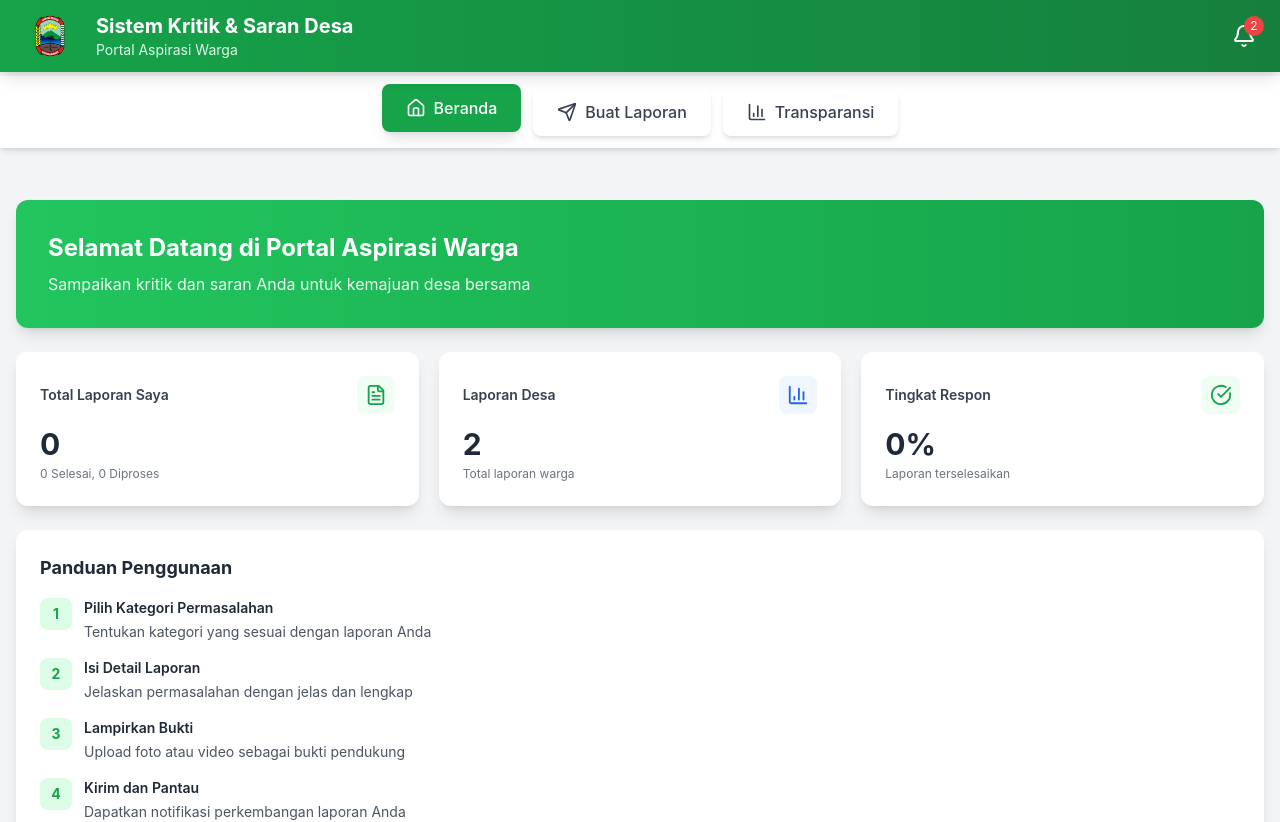
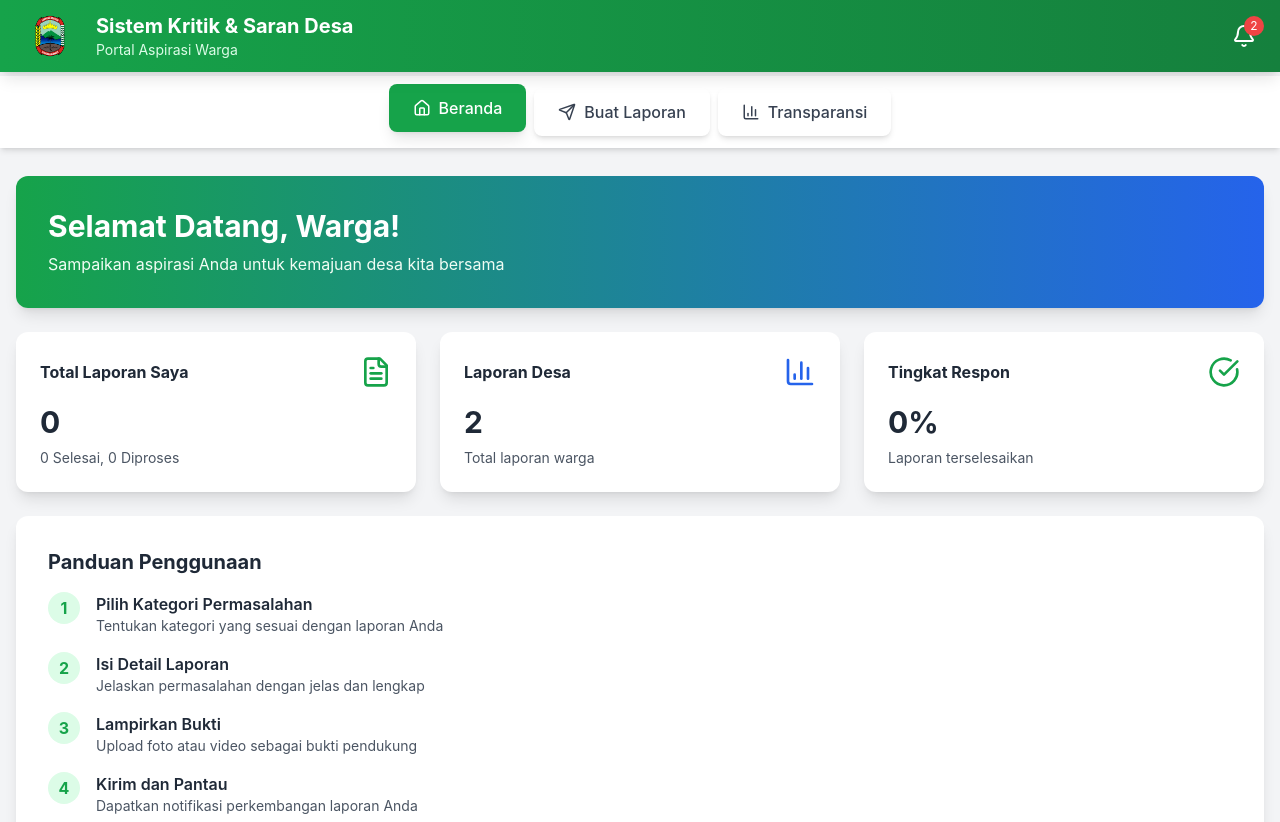
Before and after one commit to 14-128-RagilBayuSaputra/tugas-ksi, a React (Create React App) app: page / in a window 1280 px wide. Shown: the top 822 px of the page. Built offline with nearby package versions, Linux system fonts and the light colour scheme.

Commit message:
UPDATE TERBARU

```diff
--- a/src/components/Header.js
+++ b/src/components/Header.js
@@ -1,36 +1,33 @@
 // src/components/Header.js
 
 import React from 'react';
-// Hapus ikon navigasi, sisakan Bell
 import { Bell } from 'lucide-react';
 
-// Hapus props 'currentPage' dan 'setCurrentPage'
-export default function Header({
-  notifications,
-  setShowNotification,
-  showNotification,
-  isLoggedIn
-}) {
+export default function Header({ notifications, setShowNotification, showNotification, isLoggedIn }) {
   return (
-    // Kita buat sticky agar tetap di atas
     <header className="bg-gradient-to-r from-green-600 to-green-700 text-white shadow-lg sticky top-0 z-40">
-      {/* Kembalikan padding py-3 */}
+      {/* Tambahkan padding horizontal 'px-4' untuk mobile */}
       <div className="container mx-auto px-4 py-3 flex justify-between items-center">
+        <div className="flex items-center space-x-3 overflow-hidden"> {/* Tambahkan overflow-hidden */}
 
-        <div className="flex items-center space-x-3">
-          {/* Logo h-12 Anda tetap di sini */}
           <img
             src="/Logo Lampung selatan.png"
             alt="Logo Lampung Selatan"
-            className="h-12 w-auto object-contain"
+            className="h-12 w-auto object-contain flex-shrink-0" // Tambahkan flex-shrink-0
           />
+
           <div>
-            <h1 className="text-xl font-bold">Sistem Kritik & Saran Desa</h1>
-            <p className="text-sm text-green-100">Portal Aspirasi Warga</p>
+            {/* --- PERUBAHAN DI SINI --- */}
+            {/* Ukuran teks di HP (text-lg) dan di desktop (md:text-xl) */}
+            <h1 className="text-lg md:text-xl font-bold whitespace-nowrap">Sistem Kritik & Saran Desa</h1>
+            {/* Sembunyikan di HP (hidden), tampilkan di tablet/desktop (md:block) */}
+            <p className="text-sm text-green-100 hidden md:block">Portal Aspirasi Warga</p>
+            {/* ------------------------- */}
           </div>
         </div>
 
-        <div className="flex items-center space-x-4">
+        {/* Kurangi jarak di HP */}
+        <div className="flex items-center space-x-2 md:space-x-4">
           <button
             onClick={() => setShowNotification(!showNotification)}
             className="relative p-2 hover:bg-green-500 rounded-lg transition-colors"
@@ -42,7 +39,7 @@ export default function Header({
               </span>
             )}
           </button>
-          {/* (Tombol isLoggedIn tidak akan tampil di UserLayout) */}
+
           {isLoggedIn && (
             <button
               onClick={() => alert('Logout action')}
@@ -53,9 +50,6 @@ export default function Header({
           )}
         </div>
       </div>
-
-      {/* HAPUS SEMUA KODE NAVBAR YANG DIGABUNG DARI SINI */}
-
     </header>
   );
 }
--- a/src/components/Navbar.js
+++ b/src/components/Navbar.js
@@ -10,13 +10,16 @@ const navItems = [
 
 export default function Navbar({ currentPage, setCurrentPage }) {
   return (
-    // Navbar putih 'sticky' di bawah header
     <nav className="bg-white shadow-md sticky top-[76px] z-30">
       {/* (76px adalah tinggi header h-12 + padding py-3) */}
 
-      {/* Container untuk tombol-tombol */}
-      <div className="container mx-auto px-4 flex justify-center p-3 space-x-3">
-        {/* ^ Saya ganti p-2 -> p-3 dan space-x-2 -> space-x-3 agar lebih lega */}
+      {/* --- PERUBAHAN DI SINI --- */}
+      {/* 1. 'overflow-x-auto': Membuat konten di dalamnya bisa di-scroll horizontal di HP
+        2. 'justify-start md:justify-center': Mulai dari kiri di HP, tapi tetap di tengah di desktop
+        3. 'px-2 py-3': Sesuaikan padding untuk mobile
+      */}
+      <div className="container mx-auto px-2 py-3 flex justify-start md:justify-center overflow-x-auto space-x-2">
+      {/* ------------------------- */}
 
         {navItems.map(nav => {
           const isActive = currentPage === nav.id;
@@ -26,19 +29,20 @@ export default function Navbar({ currentPage, setCurrentPage }) {
               key={nav.id}
               onClick={() => setCurrentPage(nav.id)}
 
-              // --- PERUBAHAN GAYA DI SINI ---
+              // --- PERUBAHAN DI SINI ---
               className={`
-                flex items-center space-x-2 px-6 py-3
+                flex items-center space-x-2 px-4 md:px-6 py-3
                 font-medium rounded-lg
                 transition-all duration-200 ease-in-out
+                flex-shrink-0 whitespace-nowrap {/* <-- Mencegah tombol terpotong/wrap */}
                 ${isActive
-                  ? 'bg-green-600 text-white shadow-lg transform -translate-y-1' // Gaya Aktif: Terangkat dan Berwarna
-                  : 'bg-white text-gray-700 shadow-md hover:shadow-lg hover:-translate-y-1 hover:text-green-600' // Gaya Normal: Putih dan ber-shadow
+                  ? 'bg-green-600 text-white shadow-lg transform -translate-y-1'
+                  : 'bg-white text-gray-700 shadow-md hover:shadow-lg hover:-translate-y-1 hover:text-green-600'
                 }
               `}
               // ---------------------------------
             >
-              <nav.icon size={20} />
+              <nav.icon size={18} /> {/* Ukuran ikon dikecilkan sedikit */}
               <span>{nav.label}</span>
             </button>
           );
--- a/src/pages/HomePage.js
+++ b/src/pages/HomePage.js
@@ -1,85 +1,100 @@
-// src/pages/HomePage.js - Simple & Clean Version
+// src/pages/HomePage.js
 import React from 'react';
 import { FileText, BarChart3, CheckCircle } from 'lucide-react';
 
+// Terima 'laporan' dari props
 export default function HomePage({ laporan = [] }) {
-  const totalLaporanSaya = 0;
+  // --- STATISTIK DINAMIS ---
+  // (Anda bisa menyesuaikan ini untuk menghitung laporan "saya" jika ada info user)
+  const totalLaporanSaya = 0; // Ganti ini nanti jika sudah ada login user
   const selesaiSaya = 0;
   const prosesSaya = 0;
+
+  // Hitung total laporan desa dari props
   const totalLaporanDesa = laporan.length;
+
+  // Hitung total laporan yang selesai
   const totalSelesai = laporan.filter(l => l.status === 'Selesai').length;
+
+  // Hitung persentase respon
   const tingkatRespon = totalLaporanDesa > 0
     ? ((totalSelesai / totalLaporanDesa) * 100).toFixed(0)
     : 0;
+  // --- END STATISTIK DINAMIS ---
 
   return (
-    <div className="space-y-6 bg-gray-100 min-h-screen py-6">
-      {/* Hero Banner - Simple */}
-      <div className="bg-gradient-to-r from-green-500 to-green-600 rounded-xl p-8 shadow-lg">
-        <h2 className="text-2xl font-bold text-white mb-2">
-          Selamat Datang di Portal Aspirasi Warga
-        </h2>
-        <p className="text-white/90">
-          Sampaikan kritik dan saran Anda untuk kemajuan desa bersama
-        </p>
+    <div className="space-y-6">
+      <div className="bg-gradient-to-r from-green-600 to-blue-600 text-white rounded-xl p-6 md:p-8 shadow-lg">
+        <h2 className="text-2xl md:text-3xl font-bold mb-2">Selamat Datang, Warga!</h2>
+        <p className="text-green-50">Sampaikan aspirasi Anda untuk kemajuan desa kita bersama</p>
       </div>
 
-      {/* Stats Cards - Floating Shadow */}
-      <div className="grid md:grid-cols-3 gap-5">
-        <div className="bg-white rounded-xl p-6 shadow-lg hover:shadow-xl transition-shadow transform hover:-translate-y-1 duration-300">
-          <div className="flex items-center justify-between mb-3">
-            <h3 className="font-semibold text-gray-700 text-sm">Total Laporan Saya</h3>
-            <div className="p-2 bg-green-50 rounded-lg">
-              <FileText className="text-green-600" size={22} />
-            </div>
+      {/* --- PERUBAHAN DI SINI --- */}
+      {/* 'grid-cols-1': Tampilan default di HP (1 kolom)
+        'md:grid-cols-3': Tampilan di tablet/desktop (3 kolom)
+      */}
+      <div className="grid grid-cols-1 md:grid-cols-3 gap-6">
+      {/* ------------------------- */}
+
+        <div className="bg-white p-6 rounded-xl shadow-lg hover:shadow-xl transition-shadow">
+          <div className="flex items-center justify-between mb-4">
+            <h3 className="font-bold text-gray-800">Total Laporan Saya</h3>
+            <FileText className="text-green-600" size={32} />
           </div>
-          <p className="text-3xl font-bold text-gray-800 mb-1">{totalLaporanSaya}</p>
-          <p className="text-xs text-gray-500">{selesaiSaya} Selesai, {prosesSaya} Diproses</p>
+          <p className="text-3xl font-bold text-gray-800">{totalLaporanSaya}</p>
+          <p className="text-sm text-gray-600 mt-2">{selesaiSaya} Selesai, {prosesSaya} Diproses</p>
         </div>
 
-        <div className="bg-white rounded-xl p-6 shadow-lg hover:shadow-xl transition-shadow transform hover:-translate-y-1 duration-300">
-          <div className="flex items-center justify-between mb-3">
-            <h3 className="font-semibold text-gray-700 text-sm">Laporan Desa</h3>
-            <div className="p-2 bg-blue-50 rounded-lg">
-              <BarChart3 className="text-blue-600" size={22} />
-            </div>
+        <div className="bg-white p-6 rounded-xl shadow-lg hover:shadow-xl transition-shadow">
+          <div className="flex items-center justify-between mb-4">
+            <h3 className="font-bold text-gray-800">Laporan Desa</h3>
+            <BarChart3 className="text-blue-600" size={32} />
           </div>
-          <p className="text-3xl font-bold text-gray-800 mb-1">{totalLaporanDesa}</p>
-          <p className="text-xs text-gray-500">Total laporan warga</p>
+          <p className="text-3xl font-bold text-gray-800">{totalLaporanDesa}</p>
+          <p className="text-sm text-gray-600 mt-2">Total laporan warga</p>
         </div>
 
-        <div className="bg-white rounded-xl p-6 shadow-lg hover:shadow-xl transition-shadow transform hover:-translate-y-1 duration-300">
-          <div className="flex items-center justify-between mb-3">
-            <h3 className="font-semibold text-gray-700 text-sm">Tingkat Respon</h3>
-            <div className="p-2 bg-green-50 rounded-lg">
-              <CheckCircle className="text-green-600" size={22} />
-            </div>
+        <div className="bg-white p-6 rounded-xl shadow-lg hover:shadow-xl transition-shadow">
+          <div className="flex items-center justify-between mb-4">
+            <h3 className="font-bold text-gray-800">Tingkat Respon</h3>
+            <CheckCircle className="text-green-600" size={32} />
           </div>
-          <p className="text-3xl font-bold text-gray-800 mb-1">{tingkatRespon}%</p>
-          <p className="text-xs text-gray-500">Laporan terselesaikan</p>
+          <p className="text-3xl font-bold text-gray-800">{tingkatRespon}%</p>
+          <p className="text-sm text-gray-600 mt-2">Laporan terselesaikan</p>
         </div>
       </div>
 
-      {/* Panduan Section - Floating Shadow */}
-      <div className="bg-white rounded-xl p-6 shadow-lg">
-        <h3 className="text-lg font-bold text-gray-800 mb-4">Panduan Penggunaan</h3>
+      <div className="bg-white rounded-xl shadow-lg p-6 md:p-8">
+        <h3 className="text-xl font-bold text-gray-800 mb-4">Panduan Penggunaan</h3>
         <div className="space-y-4">
-          {[
-            { num: 1, title: 'Pilih Kategori Permasalahan', desc: 'Tentukan kategori yang sesuai dengan laporan Anda' },
-            { num: 2, title: 'Isi Detail Laporan', desc: 'Jelaskan permasalahan dengan jelas dan lengkap' },
-            { num: 3, title: 'Lampirkan Bukti', desc: 'Upload foto atau video sebagai bukti pendukung' },
-            { num: 4, title: 'Kirim dan Pantau', desc: 'Dapatkan notifikasi perkembangan laporan Anda' }
-          ].map(item => (
-            <div key={item.num} className="flex items-start space-x-3">
-              <div className="flex-shrink-0 w-8 h-8 bg-green-100 text-green-600 rounded-lg flex items-center justify-center font-bold text-sm">
-                {item.num}
-              </div>
-              <div>
-                <h4 className="font-semibold text-gray-800 text-sm mb-1">{item.title}</h4>
-                <p className="text-sm text-gray-600">{item.desc}</p>
-              </div>
+          <div className="flex items-start space-x-4">
+            <div className="bg-green-100 text-green-600 rounded-full w-8 h-8 flex items-center justify-center font-bold flex-shrink-0">1</div>
+            <div>
+              <h4 className="font-semibold text-gray-800">Pilih Kategori Permasalahan</h4>
+              <p className="text-sm text-gray-600">Tentukan kategori yang sesuai dengan laporan Anda</p>
             </div>
-          ))}
+          </div>
+          <div className="flex items-start space-x-4">
+            <div className="bg-green-100 text-green-600 rounded-full w-8 h-8 flex items-center justify-center font-bold flex-shrink-0">2</div>
+            <div>
+              <h4 className="font-semibold text-gray-800">Isi Detail Laporan</h4>
+              <p className="text-sm text-gray-600">Jelaskan permasalahan dengan jelas dan lengkap</p>
+            </div>
+          </div>
+          <div className="flex items-start space-x-4">
+            <div className="bg-green-100 text-green-600 rounded-full w-8 h-8 flex items-center justify-center font-bold flex-shrink-0">3</div>
+            <div>
+              <h4 className="font-semibold text-gray-800">Lampirkan Bukti</h4>
+              <p className="text-sm text-gray-600">Upload foto atau video sebagai bukti pendukung</p>
+            </div>
+          </div>
+          <div className="flex items-start space-x-4">
+            <div className="bg-green-100 text-green-600 rounded-full w-8 h-8 flex items-center justify-center font-bold flex-shrink-0">4</div>
+            <div>
+              <h4 className="font-semibold text-gray-800">Kirim dan Pantau</h4>
+              <p className="text-sm text-gray-600">Dapatkan notifikasi perkembangan laporan Anda</p>
+            </div>
+          </div>
         </div>
       </div>
     </div>
```
Also changed, not shown: src/AdminLayout.js (+24 -17 lines), src/pages/AdminHomePage.js (+14 -15 lines), src/pages/DaftarLaporan.js (+6 -8 lines), src/pages/Laporan.js (+36 -34 lines), src/pages/LaporanSukses.js (+12 -3 lines), src/pages/Transparansi.js (+30 -22 lines).
